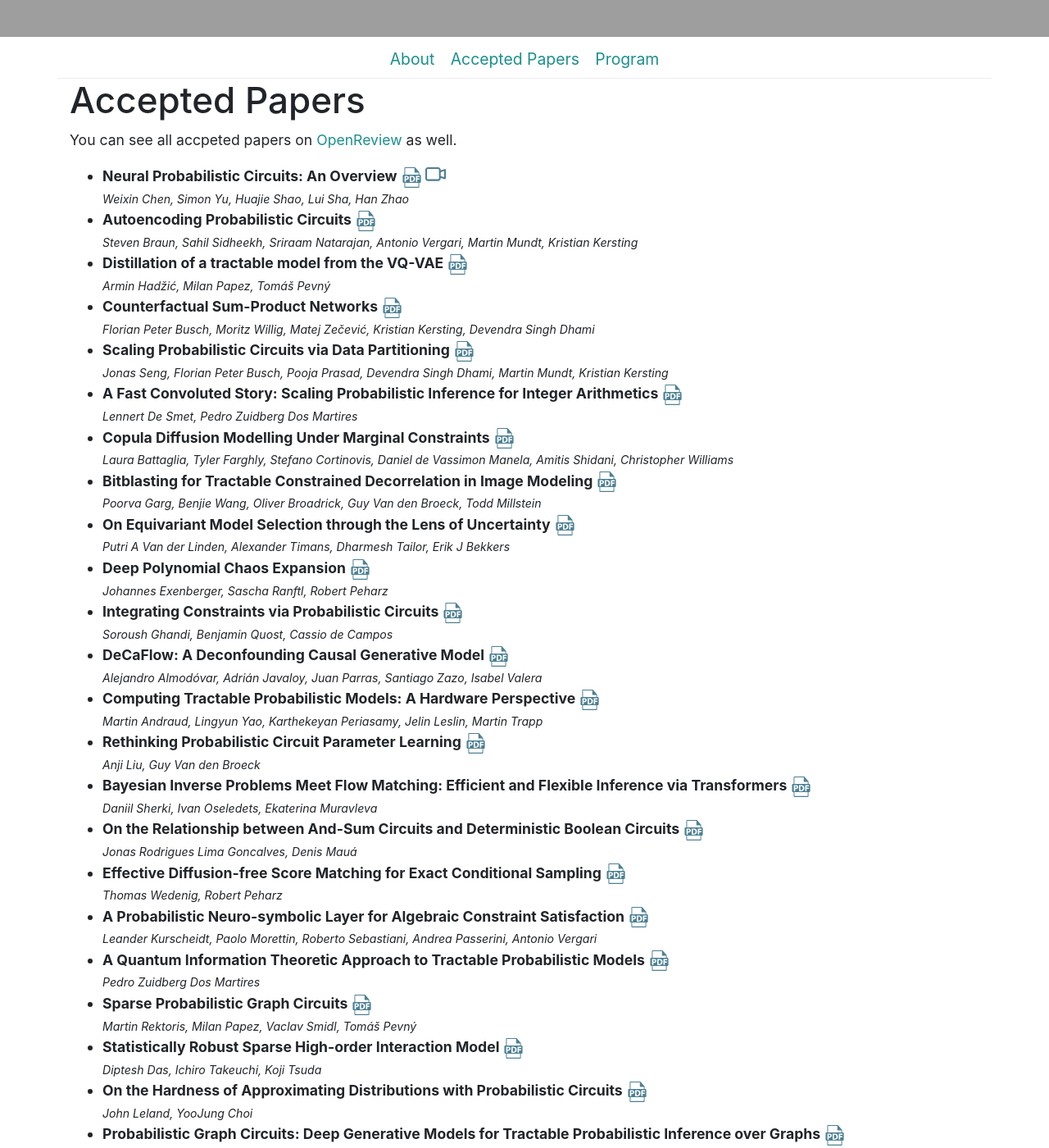
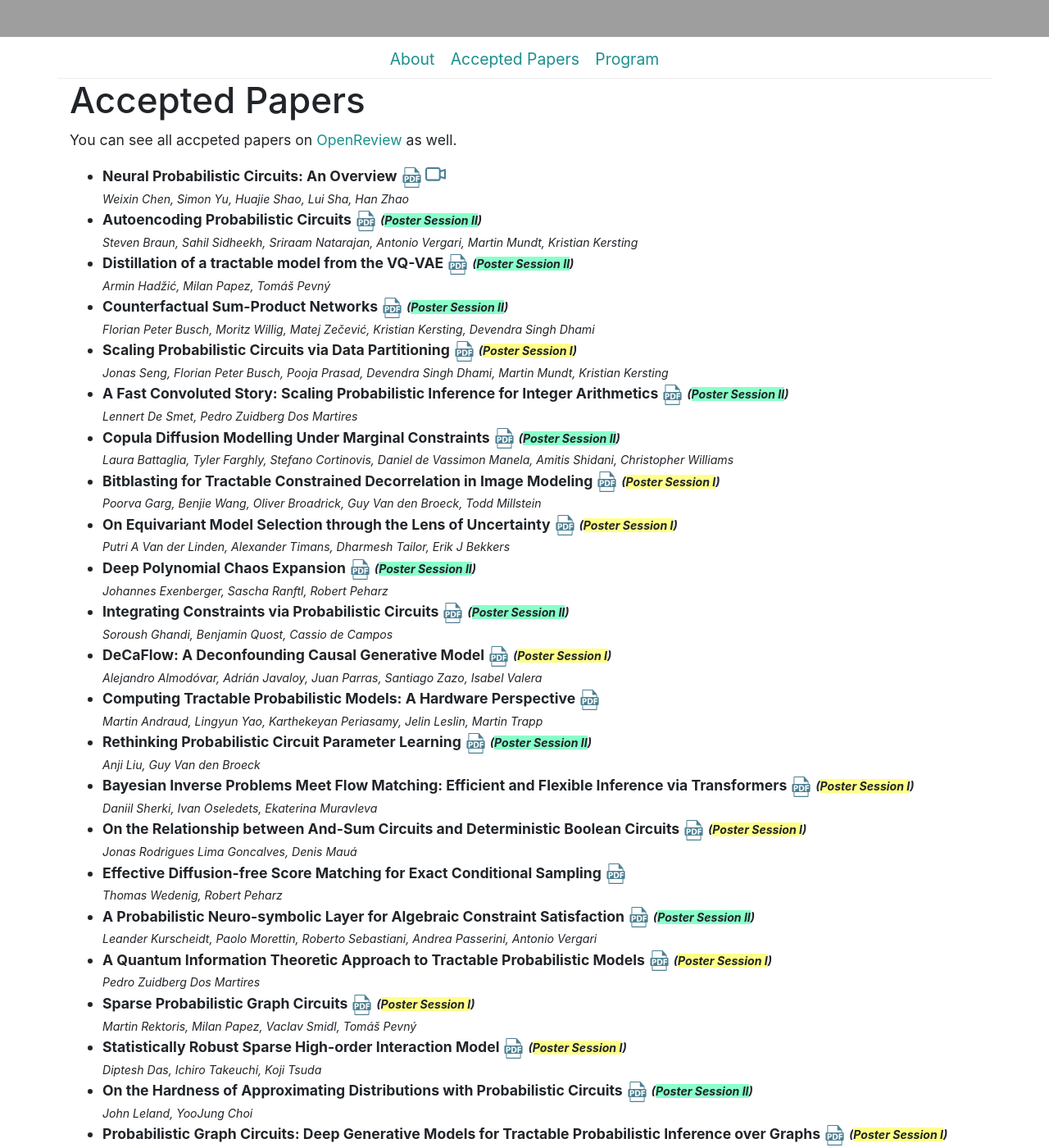
Before and after one commit to tractable-probabilistic-modeling/tpm2025, a Jekyll site: the page built from _pages/papers.md, in a window 1280 px wide and 1400 px high, scrolled down 424 px. Shown: the whole window at 82% size. Built offline with Jekyll 4.4.1, drawn with Linux system fonts in a browser that asks for light colours; some of the changed text lies outside the part shown.

Commit message:
Add info about poster sessions

```diff
--- a/_data/papers.yml
+++ b/_data/papers.yml
@@ -1,110 +1,158 @@
+
 - authors: Weixin Chen, Simon Yu, Huajie Shao, Lui Sha, Han Zhao
   pdf_url: https://openreview.net/pdf?id=cBoYAtNwrg
   title: 'Neural Probabilistic Circuits: An Overview'
+  session: nil
   url: https://openreview.net/forum?id=cBoYAtNwrg
   video: https://youtu.be/rFduMdSHRBM
+
 - authors: Steven Braun, Sahil Sidheekh, Sriraam Natarajan, Antonio Vergari, Martin
     Mundt, Kristian Kersting
   pdf_url: https://openreview.net/pdf?id=zgxp6sNpie
   title: Autoencoding Probabilistic Circuits
+  session: II
   url: https://openreview.net/forum?id=zgxp6sNpie
+
 - authors: Armin Hadžić, Milan Papez, Tomáš Pevný
   pdf_url: https://openreview.net/pdf?id=xATIKcCS84
   title: Distillation of a tractable model from the VQ-VAE
+  session: II
   url: https://openreview.net/forum?id=xATIKcCS84
+
 - authors: Florian Peter Busch, Moritz Willig, Matej Zečević, Kristian Kersting, Devendra
     Singh Dhami
   pdf_url: https://openreview.net/pdf?id=wLIsmzqzWJ
   title: Counterfactual Sum-Product Networks
+  session: II
   url: https://openreview.net/forum?id=wLIsmzqzWJ
+
 - authors: Jonas Seng, Florian Peter Busch, Pooja Prasad, Devendra Singh Dhami, Martin
     Mundt, Kristian Kersting
   pdf_url: https://openreview.net/pdf?id=wCYrbvhFJa
   title: Scaling Probabilistic Circuits via Data Partitioning
+  session: I
   url: https://openreview.net/forum?id=wCYrbvhFJa
+
 - authors: Lennert De Smet, Pedro Zuidberg Dos Martires
   pdf_url: https://openreview.net/pdf?id=rjwX4u408p
   title: 'A Fast Convoluted Story: Scaling Probabilistic Inference for Integer Arithmetics'
+  session: II
   url: https://openreview.net/forum?id=rjwX4u408p
+
 - authors: Laura Battaglia, Tyler Farghly, Stefano Cortinovis, Daniel de Vassimon
     Manela, Amitis Shidani, Christopher Williams
   pdf_url: https://openreview.net/pdf?id=qgh3FsQyZk
   title: Copula Diffusion Modelling Under Marginal Constraints
+  session: II
   url: https://openreview.net/forum?id=qgh3FsQyZk
+
 - authors: Poorva Garg, Benjie Wang, Oliver Broadrick, Guy Van den Broeck, Todd Millstein
   pdf_url: https://openreview.net/pdf?id=opxz5NGF9p
   title: Bitblasting for Tractable Constrained Decorrelation in Image Modeling
+  session: I
   url: https://openreview.net/forum?id=opxz5NGF9p
+
 - authors: Putri A Van der Linden, Alexander Timans, Dharmesh Tailor, Erik J Bekkers
   pdf_url: https://openreview.net/pdf?id=lr1QyFeFuf
   title: On Equivariant Model Selection through the Lens of Uncertainty
+  session: I
   url: https://openreview.net/forum?id=lr1QyFeFuf
+
 - authors: Johannes Exenberger, Sascha Ranftl, Robert Peharz
   pdf_url: https://openreview.net/pdf?id=kjqqcPVOX9
   title: Deep Polynomial Chaos Expansion
+  session: II
   url: https://openreview.net/forum?id=kjqqcPVOX9
+
 - authors: Soroush Ghandi, Benjamin Quost, Cassio de Campos
   pdf_url: https://openreview.net/pdf?id=hLuH64EY1w
   title: Integrating Constraints via Probabilistic Circuits
+  session: II
   url: https://openreview.net/forum?id=hLuH64EY1w
+
 - authors: Alejandro Almodóvar, Adrián Javaloy, Juan Parras, Santiago Zazo, Isabel
     Valera
   pdf_url: https://openreview.net/pdf?id=fwsRLgEg8M
   title: 'DeCaFlow: A Deconfounding Causal Generative Model'
+  session: I
   url: https://openreview.net/forum?id=fwsRLgEg8M
+
 - authors: Martin Andraud, Lingyun Yao, Karthekeyan Periasamy, Jelin Leslin, Martin
     Trapp
   pdf_url: https://openreview.net/pdf?id=eUOG0Yw9g1
   title: 'Computing Tractable Probabilistic Models: A Hardware Perspective'
+  session: nil
   url: https://openreview.net/forum?id=eUOG0Yw9g1
+
 - authors: Anji Liu, Guy Van den Broeck
   pdf_url: https://openreview.net/pdf?id=dhDn8Jj6Ip
   title: Rethinking Probabilistic Circuit Parameter Learning
+  session: II
   url: https://openreview.net/forum?id=dhDn8Jj6Ip
+
 - authors: Daniil Sherki, Ivan Oseledets, Ekaterina Muravleva
   pdf_url: https://openreview.net/pdf?id=Vl6oJQLZPf
-  title: 'Bayesian Inverse Problems Meet Flow Matching: Efficient and Flexible Inference
-    via Transformers'
+  title: 'Bayesian Inverse Problems Meet Flow Matching: Efficient and Flexible Inference via Transformers'
+  session: I
   url: https://openreview.net/forum?id=Vl6oJQLZPf
+
 - authors: Jonas Rodrigues Lima Goncalves, Denis Mauá
   pdf_url: https://openreview.net/pdf?id=VbFZDZpOi6
   title: On the Relationship between And-Sum Circuits and Deterministic Boolean Circuits
+  session: I
   url: https://openreview.net/forum?id=VbFZDZpOi6
+
 - authors: Thomas Wedenig, Robert Peharz
   pdf_url: https://openreview.net/pdf?id=T7f3ZjqTNN
   title: Effective Diffusion-free Score Matching for Exact Conditional Sampling
+  session: nil
   url: https://openreview.net/forum?id=T7f3ZjqTNN
+
 - authors: Leander Kurscheidt, Paolo Morettin, Roberto Sebastiani, Andrea Passerini,
     Antonio Vergari
   pdf_url: https://openreview.net/pdf?id=OXaKsbjyL3
   title: A Probabilistic Neuro-symbolic Layer for Algebraic Constraint Satisfaction
+  session: II
   url: https://openreview.net/forum?id=OXaKsbjyL3
+
 - authors: Pedro Zuidberg Dos Martires
   pdf_url: https://openreview.net/pdf?id=KysZry3zSF
   title: A Quantum Information Theoretic Approach to Tractable Probabilistic Models
+  session: I
   url: https://openreview.net/forum?id=KysZry3zSF
+
 - authors: Martin Rektoris, Milan Papez, Vaclav Smidl, Tomáš Pevný
   pdf_url: https://openreview.net/pdf?id=KYKXpIyZU8
   title: Sparse Probabilistic Graph Circuits
+  session: I
   url: https://openreview.net/forum?id=KYKXpIyZU8
+
 - authors: Diptesh Das, Ichiro Takeuchi, Koji Tsuda
   pdf_url: https://openreview.net/pdf?id=BL6vK8GeoR
   title: Statistically Robust Sparse High-order Interaction Model
+  session: I
   url: https://openreview.net/forum?id=BL6vK8GeoR
+
 - authors: John Leland, YooJung Choi
   pdf_url: https://openreview.net/pdf?id=7VoPcK8Nf7
   title: On the Hardness of Approximating Distributions with Probabilistic Circuits
+  session: II
   url: https://openreview.net/forum?id=7VoPcK8Nf7
+
 - authors: Milan Papez, Martin Rektoris, Vaclav Smidl, Tomáš Pevný
   pdf_url: https://openreview.net/pdf?id=518c1Y1taE
-  title: 'Probabilistic Graph Circuits: Deep Generative Models for Tractable Probabilistic
-    Inference over Graphs'
+  title: 'Probabilistic Graph Circuits: Deep Generative Models for Tractable Probabilistic Inference over Graphs'
+  session: I
   url: https://openreview.net/forum?id=518c1Y1taE
+
 - authors: Aleksanteri Sladek, Martin Trapp, Arno Solin
   pdf_url: https://openreview.net/pdf?id=4t5TIF8sPs
   title: Approximate Bayesian Inference via Bitstring Representations
+  session: I
   url: https://openreview.net/forum?id=4t5TIF8sPs
+
 - authors: Jaron Maene, Vincent Derkinderen, Pedro Zuidberg Dos Martires
   pdf_url: https://openreview.net/pdf?id=3LVb3xuxfh
   title: 'KLay: Accelerating Arithmetic Circuits for Neurosymbolic AI'
+  session: II
   url: https://openreview.net/forum?id=3LVb3xuxfh
--- a/_pages/papers.md
+++ b/_pages/papers.md
@@ -13,7 +13,14 @@ You can see all accpeted papers on [OpenReview](https://openreview.net/group?id=
 {% assign sortedPapers = site.data.papers %}
 {% for item in sortedPapers %}
   <li><strong>{{ item.title }}</strong> <a href="{{item.pdf_url}}"><img src="{{ site.baseurl }}/assets/images/pdf_icon_blue.svg" width="25" height="25"  alt="PDF icon" /></a>
-  {% if item.video %} <a href="{{item.video}}" target="_blank" ><img src="{{ site.baseurl }}/assets/images/video-svgrepo-com.svg" width="25" height="25"  alt="Video icon" /></a> {% endif %}
+  {% if item.video %} <a href="{{item.video}}" target="_blank" ><img src="{{ site.baseurl }}/assets/images/video-svgrepo-com.svg" width="25" height="25"  alt="Video icon" /></a> {% endif %} {% if item.session %}<small><i ><strong>
+    {% if item.session == 'I' %}
+      (<span style="background-color: #FFFF89">Poster Session I</span>)
+    {% elsif item.session == 'II' %}
+      (<span style="background-color: #89FFCA">Poster Session II</span>)
+    {% endif %}
+  </strong></i></small>
+  {% endif %}
   <br/>
   <small><i >{{ item.authors }}</i></small></li>
 {% endfor %}
```
